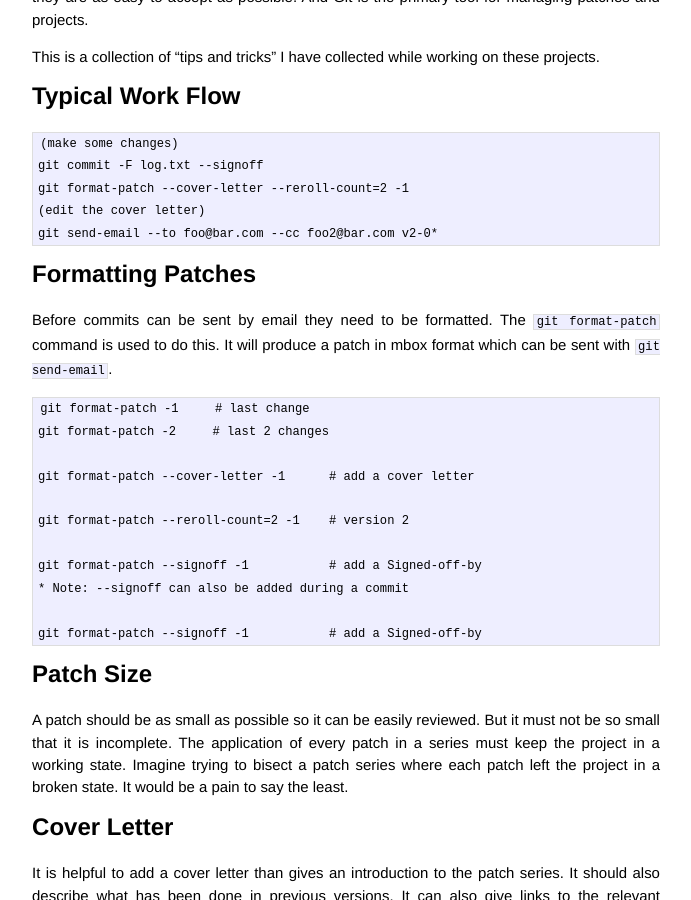
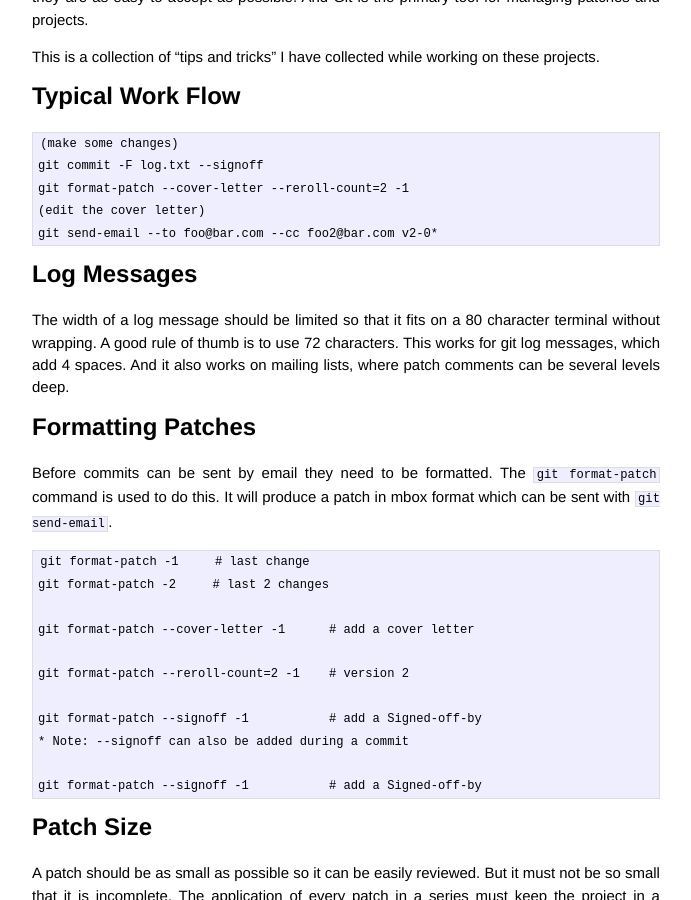
Before and after one commit to jmahler/jmahler.github.io, a Jekyll site: the page built from _posts/2014-06-11-linus-dev.md, in a window 1280 px wide and 900 px high, scrolled down 456 px. Shown: the whole window, without its empty margins (294-985 px from the left). Built offline with Jekyll 4.4.1, drawn with Linux system fonts in a browser that asks for light colours; Markdown is read by kramdown in place of the engine named in the settings.

Commit message:
note about log message width

```diff
--- a/_posts/2014-06-11-linus-dev.md
+++ b/_posts/2014-06-11-linus-dev.md
@@ -34,6 +34,15 @@
     git format-patch --cover-letter --reroll-count=2 -1
     (edit the cover letter)
     git send-email --to foo@bar.com --cc foo2@bar.com v2-0*
+
+Log Messages
+============
+
+The width of a log message should be limited so that it fits on a 80
+character terminal without wrapping.  A good rule of thumb is to use 72
+characters.  This works for git log messages, which add 4 spaces.  And
+it also works on mailing lists, where patch comments can be several
+levels deep.
 
 Formatting Patches
 ==================
```
